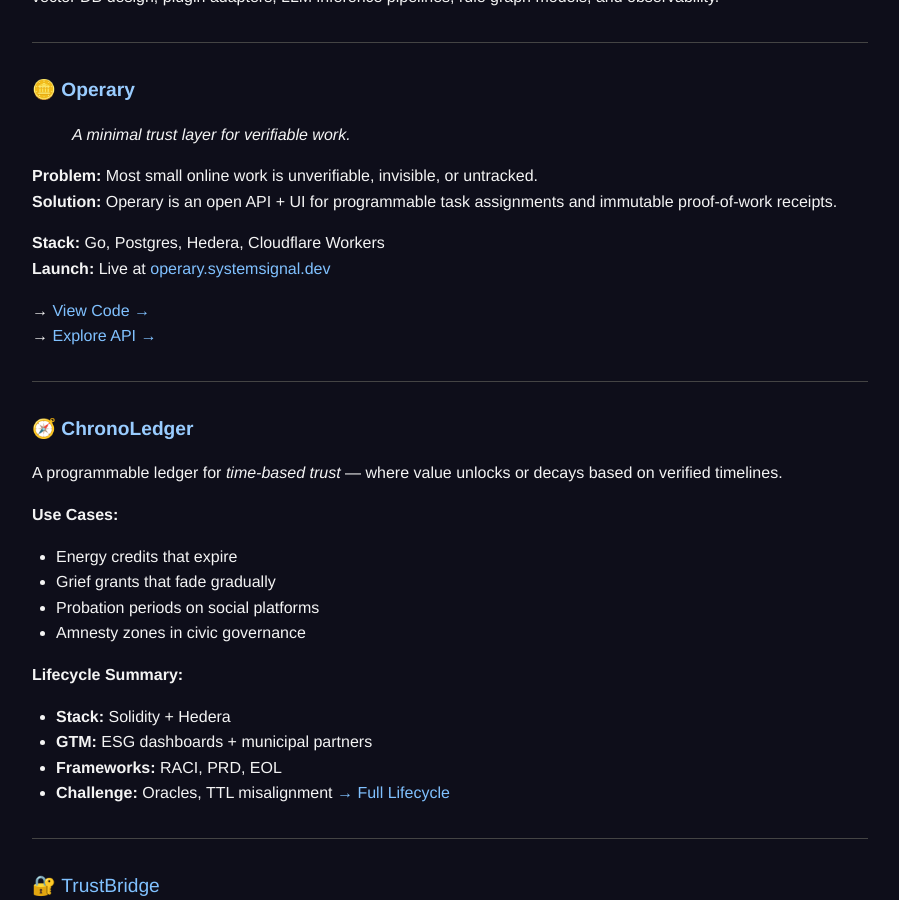
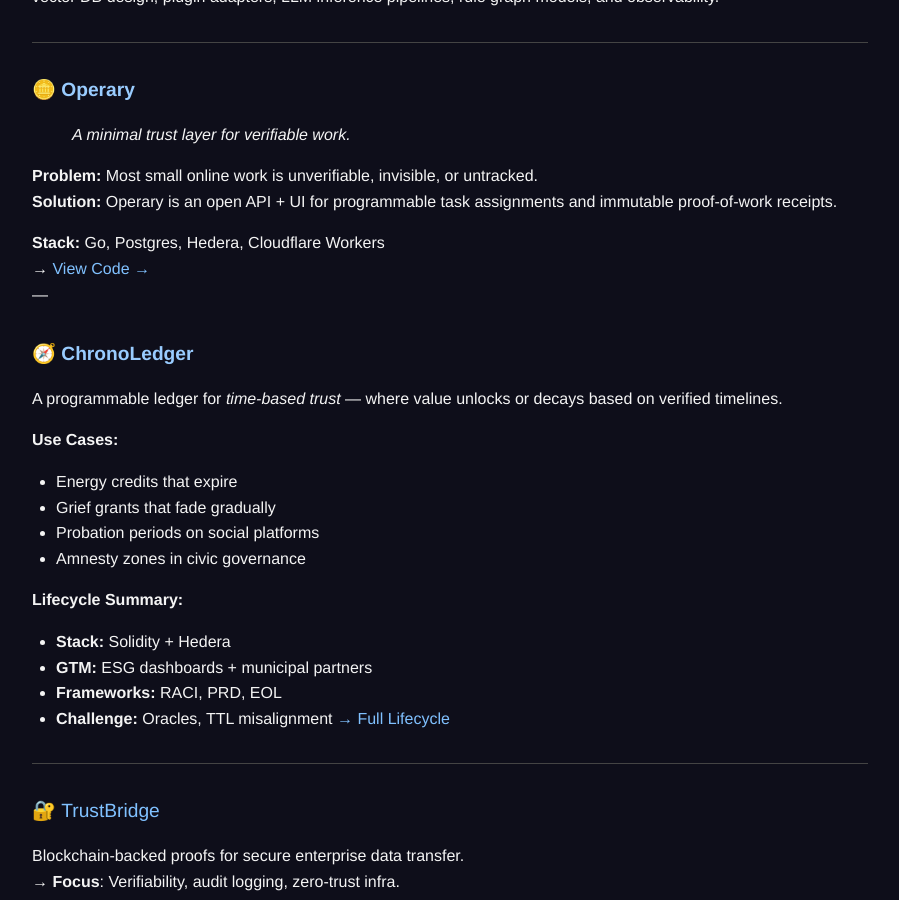
Before and after one commit to elkarto91/elkarto91.github.io, a Jekyll site: the page built from signalstack.md, in a window 1280 px wide and 900 px high, scrolled down 2324 px. Shown: the whole window, without its empty margins (190-1089 px from the left). Built offline with Jekyll 4.4.1, drawn with Linux system fonts in a browser that asks for light colours.

Commit message:
Update signalstack.md
live change

```diff
--- a/signalstack.md
+++ b/signalstack.md
@@ -84,11 +84,7 @@
 **Solution:** Operary is an open API + UI for programmable task assignments and immutable proof-of-work receipts.
 
 **Stack:** Go, Postgres, Hedera, Cloudflare Workers
-**Launch:** Live at [operary.systemsignal.dev](https://operary.systemsignal.dev)
-
 → [View Code →](https://github.com/elkarto91/operary)
-→ [Explore API →](https://operary.systemsignal.dev/docs)
-
 ---
 
 ### 🧭 **ChronoLedger**
```
